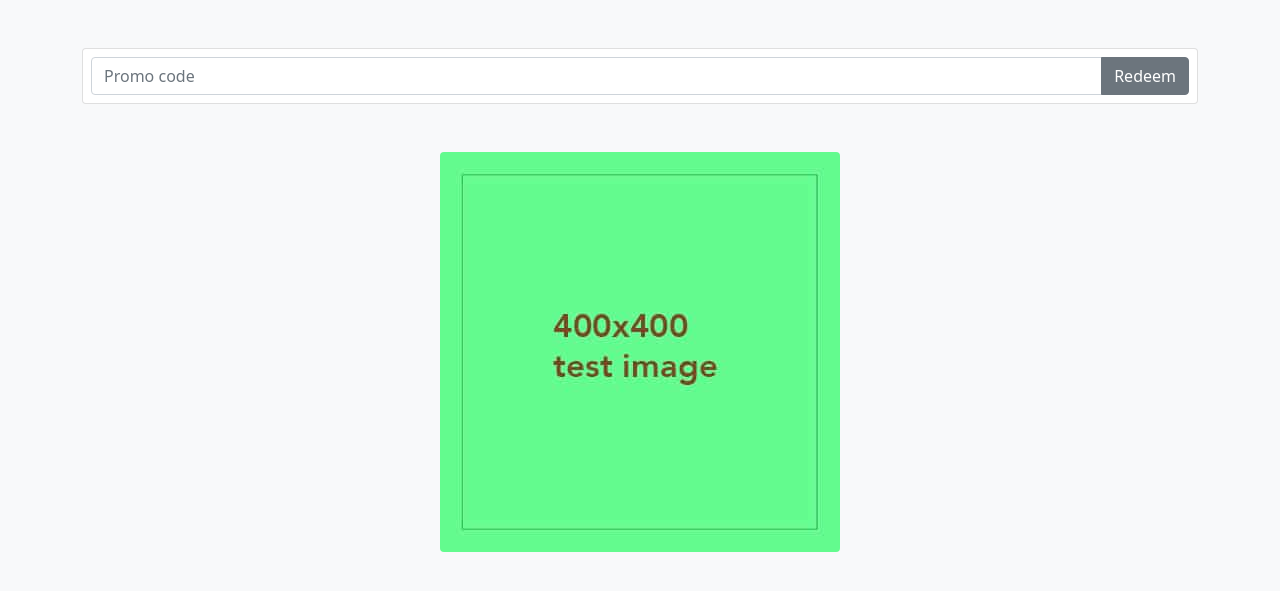
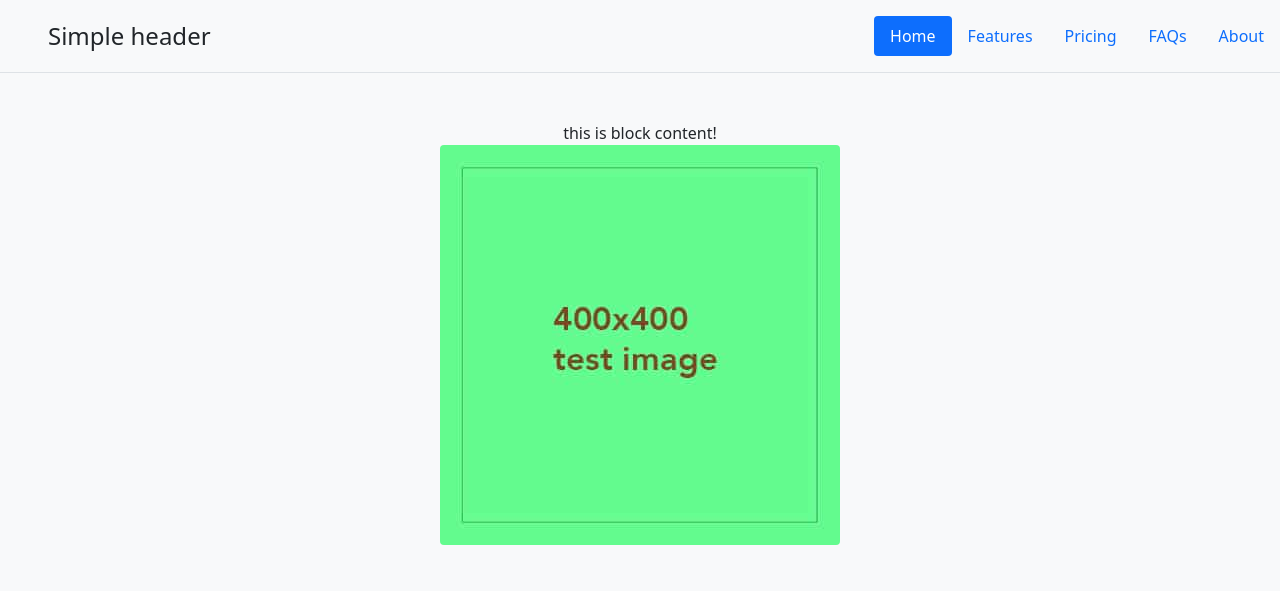
Before and after one commit to rublock/Django_base, a Django app: page / in a window 1280 px wide. Shown: the top 591 px of the page. Run offline with Django 4.2, Linux system fonts and the light colour scheme; some libraries are stand-ins or nearby versions.

Commit message:
block content

```diff
--- a/config/settings.py
+++ b/config/settings.py
@@ -55,7 +55,9 @@ ROOT_URLCONF = 'config.urls'
 TEMPLATES = [
     {
         'BACKEND': 'django.template.backends.django.DjangoTemplates',
-        'DIRS': [],
+        'DIRS': [
+            'templates',
+        ],
         'APP_DIRS': True,
         'OPTIONS': {
             'context_processors': [
--- a/mainapp/templates/mainapp/index.html
+++ b/mainapp/templates/mainapp/index.html
@@ -1,43 +1,9 @@
-<!doctype html>
+{% extends 'base.html' %}
 {% load static %}
-<html lang="en">
 
-<head>
-    <meta charset="utf-8">
-    <meta name="viewport" content="width=device-width, initial-scale=1">
-    <meta name="description" content="">
-    <meta name="author" content="Mark Otto, Jacob Thornton, and Bootstrap contributors">
-    <meta name="generator" content="Hugo 0.84.0">
-    <title>Django_base</title>
+{% block content %}
 
-    <!-- Bootstrap core CSS -->
-    <link href="{% static 'css/bootstrap.min.css' %}" rel="stylesheet"
-        integrity="sha384-EVSTQN3/azprG1Anm3QDgpJLIm9Nao0Yz1ztcQTwFspd3yD65VohhpuuCOmLASjC" crossorigin="anonymous">
+    <div class="mx-auto d-block mt-5" style="text-align: center">this is block content!</div>
+    <img src="{% static 'img/test_img.jpg' %}" class="rounded mx-auto d-block">
 
-    <!-- Favicon.ico -->
-    <link rel="icon" type="image/x-icon" href="{% static 'img/favicon.ico' %}">
-
-</head>
-
-<body class="bg-light">
-
-    <div class="container mt-5">
-        <main>
-            <form class="card p-2">
-                <div class="input-group">
-                    <input type="text" class="form-control" placeholder="Promo code">
-                    <button type="submit" class="btn btn-secondary">Redeem</button>
-                </div>
-            </form>
-        </main>
-    </div>
-
-    <img src="{% static 'img/test_img.jpg' %}" class="rounded mx-auto d-block mt-5">
-
-    <script src="{% static 'js/bootstrap.min.js' %}"
-        integrity="sha384-MrcW6ZMFYlzcLA8Nl+NtUVF0sA7MsXsP1UyJoMp4YLEuNSfAP+JcXn/tWtIaxVXM"
-        crossorigin="anonymous"></script>
-
-</body>
-
-</html>
+{% endblock content %}
--- /dev/null
+++ b/templates/base.html
@@ -0,0 +1,48 @@
+<!doctype html>
+{% load static %}
+<html lang="en">
+
+<head>
+    <meta charset="utf-8">
+    <meta name="viewport" content="width=device-width, initial-scale=1">
+    <meta name="description" content="">
+    <meta name="author" content="Mark Otto, Jacob Thornton, and Bootstrap contributors">
+    <meta name="generator" content="Hugo 0.84.0">
+    <title>Django_base</title>
+
+    <!-- Bootstrap core CSS -->
+    <link href="{% static 'css/bootstrap.min.css' %}" rel="stylesheet"
+        integrity="sha384-EVSTQN3/azprG1Anm3QDgpJLIm9Nao0Yz1ztcQTwFspd3yD65VohhpuuCOmLASjC" crossorigin="anonymous">
+
+    <!-- Favicon.ico -->
+    <link rel="icon" type="image/x-icon" href="{% static 'img/favicon.ico' %}">
+
+</head>
+
+<body class="bg-light">
+
+    <!-- Header -->
+    <header class="d-flex flex-wrap justify-content-center py-3 mb-4 border-bottom">
+        <a href="/" class="d-flex align-items-center mb-3 mb-md-0 me-md-auto text-dark text-decoration-none">
+          <svg class="bi me-2" width="40" height="32"><use xlink:href="#bootstrap"></use></svg>
+          <span class="fs-4">Simple header</span>
+        </a>
+
+        <ul class="nav nav-pills">
+          <li class="nav-item"><a href="#" class="nav-link active" aria-current="page">Home</a></li>
+          <li class="nav-item"><a href="#" class="nav-link">Features</a></li>
+          <li class="nav-item"><a href="#" class="nav-link">Pricing</a></li>
+          <li class="nav-item"><a href="#" class="nav-link">FAQs</a></li>
+          <li class="nav-item"><a href="#" class="nav-link">About</a></li>
+        </ul>
+      </header>
+
+    {% block content %}{% endblock content %}
+
+    <script src="{% static 'js/bootstrap.min.js' %}"
+        integrity="sha384-MrcW6ZMFYlzcLA8Nl+NtUVF0sA7MsXsP1UyJoMp4YLEuNSfAP+JcXn/tWtIaxVXM"
+        crossorigin="anonymous"></script>
+
+</body>
+
+</html>
```
